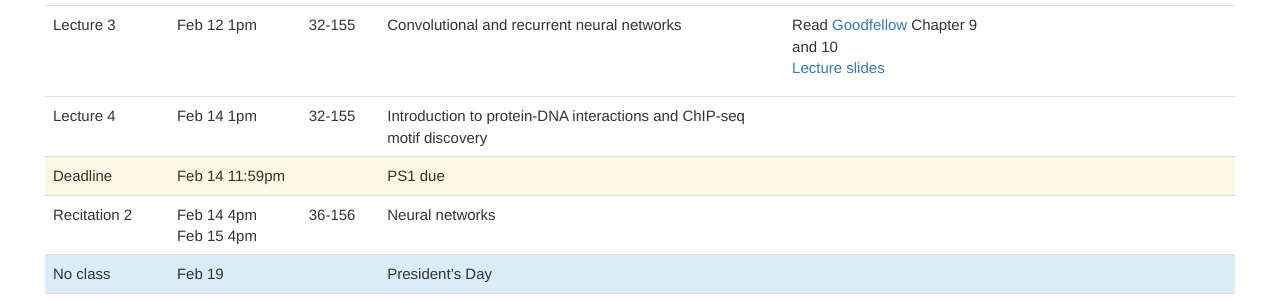
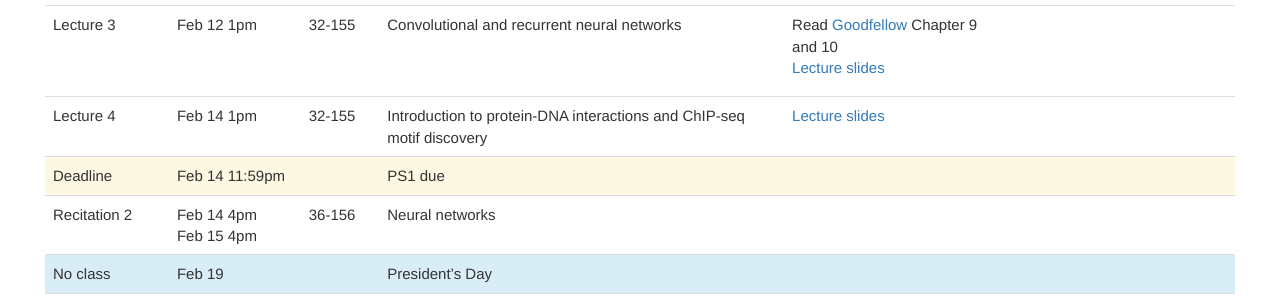
Before and after one commit to mit6874/mit6874.github.io, a Jekyll site: the page built from index.html, in a window 1280 px wide and 900 px high, scrolled down 848 px. Shown: the part 153-453 px from the top of the window. Built offline with Jekyll 4.4.1, drawn with Linux system fonts in a browser that asks for light colours; nearby versions of some CDN libraries.

Commit message:
Add lecture 4 slides

```diff
--- a/index.html
+++ b/index.html
@@ -97,7 +97,11 @@
             <td>Feb 14 1pm</td>
             <td>32-155</td>
             <td>Introduction to protein-DNA interactions and ChIP-seq motif discovery</td>
-            <td></td>
+            <td>
+                <ul>
+                    <li><a href="../assets/slides/6.874-lecture-4-2019.pdf">Lecture slides</a></li>
+                </ul>
+            </td>
             <td></td>
         </tr>
         <tr class="warning">
```
Also changed, not shown: 1 other file.
